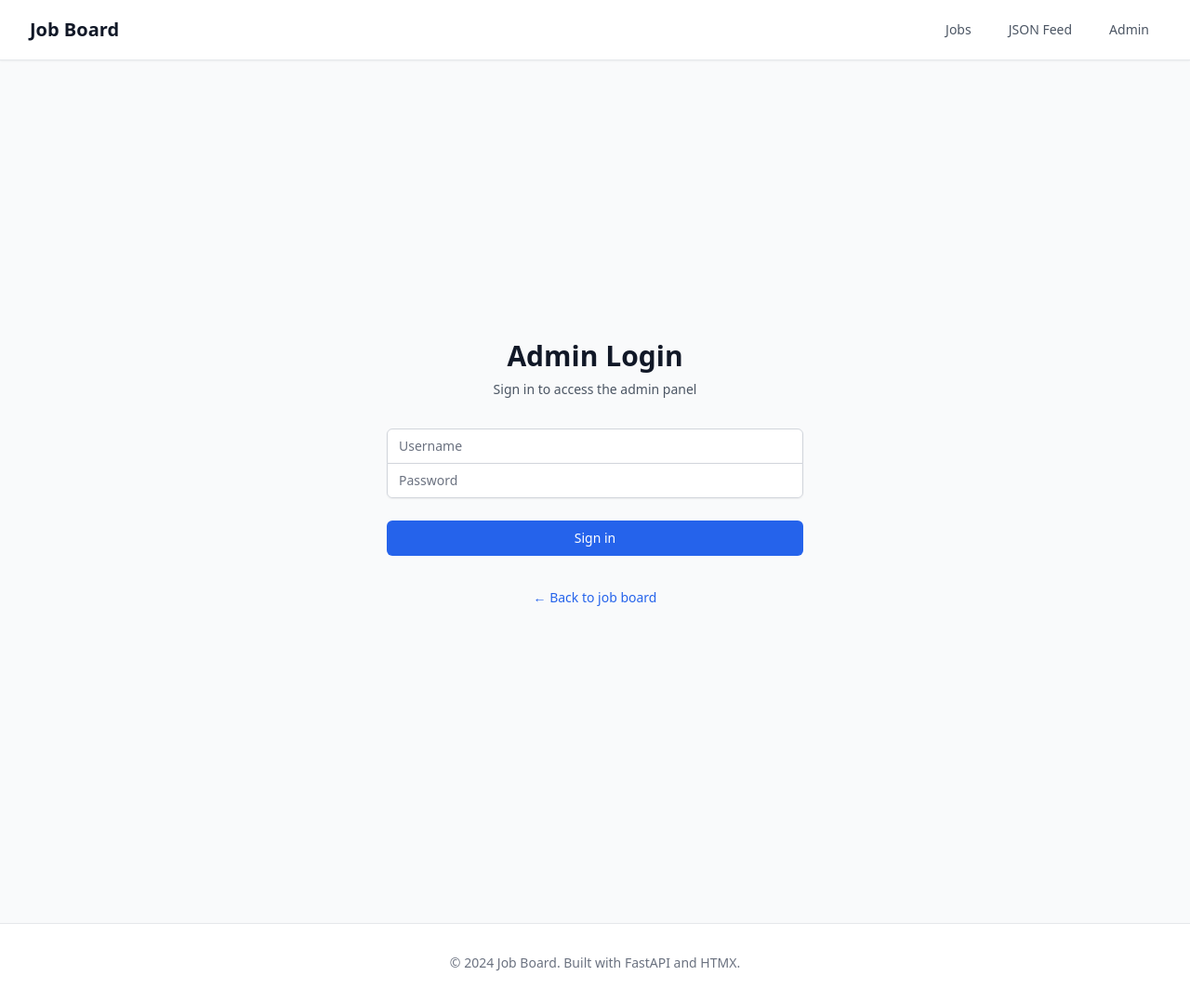
After one commit to jonOsm/jobberwocky, a FastAPI app: template app/templates/admin/login.html in a window 1280 px wide. The commit adds this page. Shown: the whole page at 93% size. Run offline with FastAPI, Linux system fonts and the light colour scheme; the template is opened without the code that fills it, so the values that code supplies are empty; some libraries are stand-ins or nearby versions.

Commit message:
Add admin authentication features and session management
- Introduced plain text authentication for admin login.
- Implemented session management with cookies for admin authentication.
- Added admin login and logout routes, along with corresponding HTML templates.
- Updated the dashboard to verify admin sessions and display login success messages.
- Included a new dependency for handling multipart form data in `pyproject.toml`.

```diff
--- a/app/auth.py
+++ b/app/auth.py
@@ -1,6 +1,6 @@
 from datetime import datetime, timedelta
 from typing import Optional
-from fastapi import HTTPException, status, Request
+from fastapi import HTTPException, status, Request, Response
 from fastapi.security import HTTPBasic, HTTPBasicCredentials
 from passlib.context import CryptContext
 from itsdangerous import URLSafeTimedSerializer
@@ -23,6 +23,58 @@ def authenticate_admin(credentials: HTTPBasicCredentials) -> bool:
     is_correct_username = credentials.username == settings.admin_username
     is_correct_password = verify_password(credentials.password, get_password_hash(settings.admin_password))
     return is_correct_username and is_correct_password
+
+
+def authenticate_admin_plain(username: str, password: str) -> bool:
+    """Authenticate admin with plain text credentials"""
+    print(f"DEBUG: authenticate_admin_plain called with username='{username}', password='{password}'")
+    print(f"DEBUG: settings.admin_username='{settings.admin_username}', settings.admin_password='{settings.admin_password}'")
+
+    is_correct_username = username == settings.admin_username
+    # For now, compare plain text passwords (in production, use proper hashing)
+    is_correct_password = password == settings.admin_password
+
+    print(f"DEBUG: is_correct_username={is_correct_username}, is_correct_password={is_correct_password}")
+
+    result = is_correct_username and is_correct_password
+    print(f"DEBUG: Final result={result}")
+    return result
+
+
+def create_admin_session(response: Response) -> None:
+    """Create a session for admin authentication"""
+    session_token = serializer.dumps("admin_session")
+    response.set_cookie(
+        key="admin_session",
+        value=session_token,
+        max_age=3600,  # 1 hour
+        httponly=True,
+        secure=False,  # Set to True in production with HTTPS
+        samesite="lax"
+    )
+
+
+def verify_admin_session(request: Request) -> bool:
+    """Verify admin session from cookie"""
+    session_token = request.cookies.get("admin_session")
+    print(f"DEBUG: verify_admin_session - session_token: {session_token}")
+
+    if not session_token:
+        print("DEBUG: verify_admin_session - no session token found")
+        return False
+
+    try:
+        serializer.loads(session_token, max_age=3600)
+        print("DEBUG: verify_admin_session - session token valid")
+        return True
+    except Exception as e:
+        print(f"DEBUG: verify_admin_session - session token invalid: {e}")
+        return False
+
+
+def clear_admin_session(response: Response) -> None:
+    """Clear admin session"""
+    response.delete_cookie("admin_session")
 
 
 def generate_csrf_token() -> str:
--- a/app/main.py
+++ b/app/main.py
@@ -1,4 +1,4 @@
-from fastapi import FastAPI, Request, Depends, HTTPException, status
+from fastapi import FastAPI, Request, Depends, HTTPException, status, Response
 from fastapi.staticfiles import StaticFiles
 from fastapi.templating import Jinja2Templates
 from fastapi.responses import HTMLResponse, RedirectResponse
@@ -12,7 +12,7 @@ from typing import List, Optional
 from app.database import get_db, engine
 from app.models import Base, Job, Employer, Category
 from app.schemas import JobCreate, JobUpdate, EmployerCreate, CategoryCreate, JobSearchParams
-from app.auth import security, authenticate_admin, generate_csrf_token, verify_csrf_token, require_csrf_token
+from app.auth import security, authenticate_admin, authenticate_admin_plain, generate_csrf_token, verify_csrf_token, create_admin_session, verify_admin_session, clear_admin_session, require_csrf_token
 from app.config import settings
 
 # Create database tables
@@ -180,23 +180,80 @@ async def sitemap(db: Session = Depends(get_db)):
 
 
 # Admin routes
+@app.get("/admin/login", response_class=HTMLResponse)
+async def admin_login_form(request: Request):
+    """Admin login form"""
+    print("DEBUG: Login form accessed")
+    import sys
+    sys.stdout.flush()
+    return templates.TemplateResponse("admin/login.html", {"request": request})
+
+
+@app.post("/admin/login")
+async def admin_login(
+    request: Request,
+    response: Response
+):
+    """Admin login"""
+    form_data = await request.form()
+    raw_username = form_data.get("username", "")
+    raw_password = form_data.get("password", "")
+    username = raw_username.strip()
+    password = raw_password.strip()
+
+    print(f"DEBUG: Raw form data - username: '{raw_username}', password: '{raw_password}'")
+    print(f"DEBUG: After strip - username: '{username}', password: '{password}'")
+    print(f"DEBUG: Expected username: {settings.admin_username}, password: {settings.admin_password}")
+
+    # Secure authentication check with password hashing
+    auth_result = authenticate_admin_plain(username, password)
+    print(f"DEBUG: Authentication result: {auth_result}")
+
+    if auth_result:
+        print("DEBUG: Authentication successful, creating session and redirecting")
+        create_admin_session(response)
+        # Redirect with success message
+        response.headers["Location"] = "/admin?login=success"
+        response.status_code = 302
+        return response
+    else:
+        print("DEBUG: Authentication failed, showing error")
+        return templates.TemplateResponse(
+            "admin/login.html",
+            {
+                "request": request,
+                "error": "Invalid username or password",
+                "username": username
+            }
+        )
+
+
+@app.post("/admin/logout")
+async def admin_logout(response: Response):
+    """Admin logout"""
+    clear_admin_session(response)
+    return RedirectResponse(url="/admin/login", status_code=302)
+
+
 @app.get("/admin", response_class=HTMLResponse)
 async def admin_dashboard(
     request: Request,
-    credentials: HTTPBasicCredentials = Depends(security),
     db: Session = Depends(get_db)
 ):
     """Admin dashboard"""
-    if not authenticate_admin(credentials):
-        raise HTTPException(
-            status_code=status.HTTP_401_UNAUTHORIZED,
-            detail="Incorrect username or password",
-            headers={"WWW-Authenticate": "Basic"},
-        )
+    print("DEBUG: admin_dashboard called")
+    if not verify_admin_session(request):
+        print("DEBUG: No valid session, redirecting to login")
+        return RedirectResponse(url="/admin/login", status_code=302)
 
+    print("DEBUG: Valid session, loading dashboard")
     jobs = db.query(Job).order_by(Job.created_at.desc()).all()
     employers = db.query(Employer).all()
     categories = db.query(Category).all()
+
+    # Check for login success message
+    login_success = request.query_params.get("login") == "success"
+    print(f"DEBUG: login_success = {login_success}")
 
     return templates.TemplateResponse(
         "admin/dashboard.html",
@@ -204,7 +261,8 @@ async def admin_dashboard(
             "request": request,
             "jobs": jobs,
             "employers": employers,
-            "categories": categories
+            "categories": categories,
+            "login_success": login_success
         }
     )
 
@@ -212,16 +270,11 @@ async def admin_dashboard(
 @app.get("/admin/jobs/new", response_class=HTMLResponse)
 async def new_job_form(
     request: Request,
-    credentials: HTTPBasicCredentials = Depends(security),
     db: Session = Depends(get_db)
 ):
     """New job form"""
-    if not authenticate_admin(credentials):
-        raise HTTPException(
-            status_code=status.HTTP_401_UNAUTHORIZED,
-            detail="Incorrect username or password",
-            headers={"WWW-Authenticate": "Basic"},
-        )
+    if not verify_admin_session(request):
+        return RedirectResponse(url="/admin/login", status_code=302)
 
     employers = db.query(Employer).all()
     categories = db.query(Category).all()
@@ -239,16 +292,11 @@ async def new_job_form(
 @app.post("/admin/jobs/new")
 async def create_job(
     request: Request,
-    credentials: HTTPBasicCredentials = Depends(security),
     db: Session = Depends(get_db)
 ):
     """Create a new job"""
-    if not authenticate_admin(credentials):
-        raise HTTPException(
-            status_code=status.HTTP_401_UNAUTHORIZED,
-            detail="Incorrect username or password",
-            headers={"WWW-Authenticate": "Basic"},
-        )
+    if not verify_admin_session(request):
+        return RedirectResponse(url="/admin/login", status_code=302)
 
     form_data = await request.form()
 
@@ -285,16 +333,11 @@ async def create_job(
 async def edit_job_form(
     request: Request,
     job_id: int,
-    credentials: HTTPBasicCredentials = Depends(security),
     db: Session = Depends(get_db)
 ):
     """Edit job form"""
-    if not authenticate_admin(credentials):
-        raise HTTPException(
-            status_code=status.HTTP_401_UNAUTHORIZED,
-            detail="Incorrect username or password",
-            headers={"WWW-Authenticate": "Basic"},
-        )
+    if not verify_admin_session(request):
+        return RedirectResponse(url="/admin/login", status_code=302)
 
     job = db.query(Job).filter(Job.id == job_id).first()
     if not job:
@@ -318,16 +361,11 @@ async def edit_job_form(
 async def update_job(
     request: Request,
     job_id: int,
-    credentials: HTTPBasicCredentials = Depends(security),
     db: Session = Depends(get_db)
 ):
     """Update a job"""
-    if not authenticate_admin(credentials):
-        raise HTTPException(
-            status_code=status.HTTP_401_UNAUTHORIZED,
-            detail="Incorrect username or password",
-            headers={"WWW-Authenticate": "Basic"},
-        )
+    if not verify_admin_session(request):
+        return RedirectResponse(url="/admin/login", status_code=302)
 
     job = db.query(Job).filter(Job.id == job_id).first()
     if not job:
--- /dev/null
+++ b/app/templates/admin/login.html
@@ -0,0 +1,60 @@
+{% extends "base.html" %}
+
+{% block title %}Admin Login{% endblock %}
+
+{% block content %}
+<div class="min-h-screen flex items-center justify-center bg-gray-50 py-12 px-4 sm:px-6 lg:px-8">
+    <div class="max-w-md w-full space-y-8">
+        <div>
+            <h2 class="mt-6 text-center text-3xl font-extrabold text-gray-900">
+                Admin Login
+            </h2>
+            <p class="mt-2 text-center text-sm text-gray-600">
+                Sign in to access the admin panel
+            </p>
+        </div>
+
+        <form class="mt-8 space-y-6" action="/admin/login" method="post">
+            <div class="rounded-md shadow-sm -space-y-px">
+                <div>
+                    <label for="username" class="sr-only">Username</label>
+                    <input
+                        id="username"
+                        name="username"
+                        type="text"
+                        required
+                        class="appearance-none rounded-none relative block w-full px-3 py-2 border border-gray-300 placeholder-gray-500 text-gray-900 rounded-t-md focus:outline-none focus:ring-blue-500 focus:border-blue-500 focus:z-10 sm:text-sm"
+                        placeholder="Username"
+                    >
+                </div>
+                <div>
+                    <label for="password" class="sr-only">Password</label>
+                    <input
+                        id="password"
+                        name="password"
+                        type="password"
+                        required
+                        class="appearance-none rounded-none relative block w-full px-3 py-2 border border-gray-300 placeholder-gray-500 text-gray-900 rounded-b-md focus:outline-none focus:ring-blue-500 focus:border-blue-500 focus:z-10 sm:text-sm"
+                        placeholder="Password"
+                    >
+                </div>
+            </div>
+
+            <div>
+                <button
+                    type="submit"
+                    class="group relative w-full flex justify-center py-2 px-4 border border-transparent text-sm font-medium rounded-md text-white bg-blue-600 hover:bg-blue-700 focus:outline-none focus:ring-2 focus:ring-offset-2 focus:ring-blue-500"
+                >
+                    Sign in
+                </button>
+            </div>
+        </form>
+
+        <div class="text-center">
+            <a href="/" class="text-sm text-blue-600 hover:text-blue-500">
+                ← Back to job board
+            </a>
+        </div>
+    </div>
+</div>
+{% endblock %}
--- a/pyproject.toml
+++ b/pyproject.toml
@@ -19,6 +19,7 @@ dependencies = [
     "python-jose[cryptography]>=3.3.0",
     "passlib[bcrypt]>=1.7.4",
     "itsdangerous>=2.1.0",
+    "python-multipart>=0.0.6",
 ]
 
 [project.optional-dependencies]
```
Also changed, not shown: app/templates/admin/dashboard.html (+11 -0 lines).
